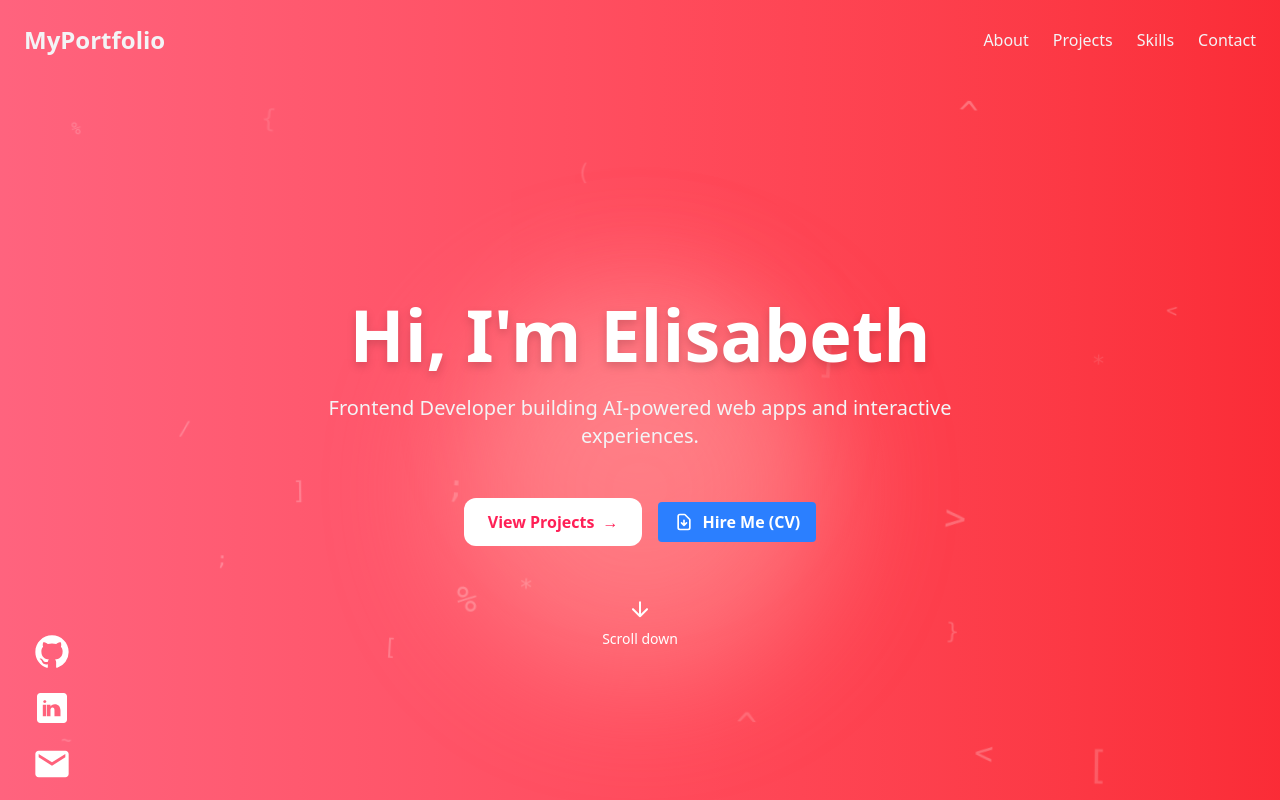
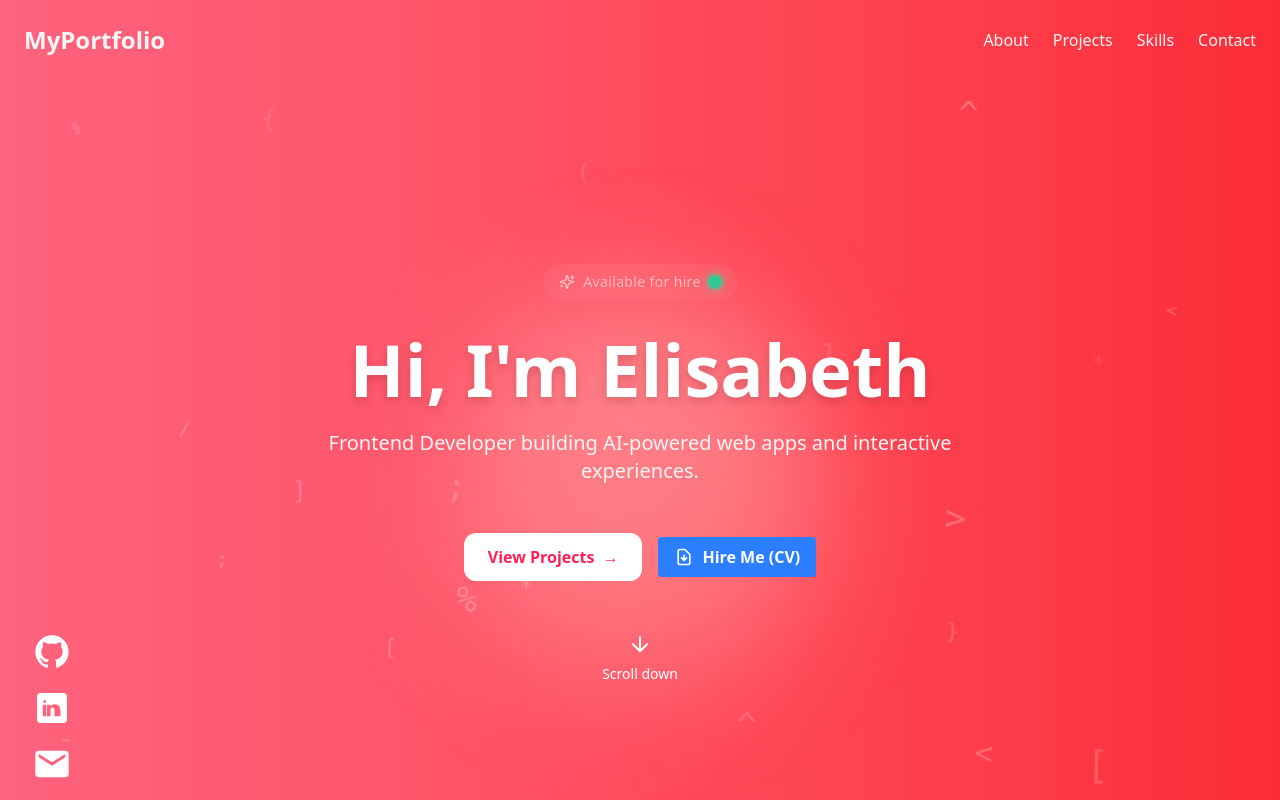
Before and after one commit to elic4vet/ai-portfolio, a React (Vite) app: page / in a window 1280 px wide. Shown: the top 800 px of the page. Built offline with nearby package versions, Linux system fonts and the light colour scheme.

Commit message:
Update Hero.jsx

```diff
--- a/src/components/Hero.jsx
+++ b/src/components/Hero.jsx
@@ -19,16 +19,36 @@ export default function Hero() {
     };
 
     return (
-
-
         <section className="min-h-screen flex flex-col justify-center items-center text-center px-6 relative overflow-hidden">
             <FloatingCodeSymbols />
+            <div className="inline-flex items-center gap-2 px-4 py-2 mb-8 rounded-full
+                bg-white/5 backdrop-blur-xl border border-rose-500/20
+                shadow-[0_0_30px_rgba(244,63,94,0.15)]
+                transition-all duration-700 delay-100
+                hover:border-rose-500/40 hover:shadow-[0_0_40px_rgba(244,63,94,0.25)]
+                hover:scale-105 cursor-default
+                opacity-100 translate-y-0">
+
+                <svg xmlns="http://www.w3.org/2000/svg" width="24" height="24" viewBox="0 0 24 24"
+                    fill="none" stroke="currentColor" strokeWidth="2" strokeLinecap="round" strokeLinejoin="round"
+                    className="lucide lucide-sparkles w-4 h-4 text-rose-200 animate-pulse" aria-hidden="true">
+                    <path d="M9.937 15.5A2 2 0 0 0 8.5 14.063l-6.135-1.582a.5.5 0 0 1 0-.962L8.5 9.936A2 2 0 0 0 9.937 8.5l1.582-6.135a.5.5 0 0 1 .963 0L14.063 8.5A2 2 0 0 0 15.5 9.937l6.135 1.581a.5.5 0 0 1 0 .964L15.5 14.063a2 2 0 0 0-1.437 1.437l-1.582 6.135a.5.5 0 0 1-.963 0z"></path>
+                    <path d="M20 3v4"></path><path d="M22 5h-4"></path>
+                    <path d="M4 17v2"></path><path d="M5 18H3"></path>
+                </svg>
+
+                <span className="text-sm font-medium text-rose-200/90 tracking-wide">Available for hire</span>
+                <span className="relative flex w-3 h-3">
+                    <span className="animate-ping absolute inline-flex h-full w-full rounded-full bg-emerald-400 opacity-75"></span>
+                    <span className="relative inline-flex rounded-full w-3 h-3 bg-emerald-400 shadow-[0_0_8px_2px_rgba(52,211,153,0.8)]"></span>
+                </span>
+            </div>
+
             <div className="absolute inset-0 overflow-hidden pointer-events-none">
                 <div className="absolute top-1/4 left-1/2 -translate-x-1/2 w-64 h-64 bg-rose-300 rounded-full opacity-20 blur-3xl animate-pulse"></div>
                 <div className="absolute bottom-1/4 left-1/2 -translate-x-1/2 w-96 h-96 bg-red-300 rounded-full opacity-20 blur-3xl animate-pulse" style={{ animationDelay: '1s' }}></div>
             </div>
 
-            {/* Content */}
             <div className="relative z-10 space-y-6">
                 <h1 className="text-5xl md:text-7xl font-bold text-white drop-shadow-lg animate-fade-in">
                     Hi, I'm Elisabeth
@@ -36,7 +56,6 @@ export default function Hero() {
                 <p className="mt-4 text-lg md:text-xl text-gray-100 max-w-2xl animate-fade-in-up">
                     Frontend Developer building AI-powered web apps and interactive experiences.
                 </p>
-                {/* Buttons */}
                 <div className="flex flex-col sm:flex-row gap-4 justify-center items-center mt-12">
                     <a
                         href="#projects"
@@ -49,7 +68,7 @@ export default function Hero() {
                     <button
                         onClick={handleDownloadCV}
                         disabled={isDownloading}
-                        className="px-8 py-4 bg-rose-500 text-white font-semibold rounded-xl hover:bg-rose-700 hover: transition-all duration-300 transform hover:scale-105 disabled:opacity-50 disabled:cursor-not-allowed appearance-none important"
+                        className="px-8 py-4 bg-rose-500 text-white font-semibold rounded-xl hover:bg-rose-700 transition-all duration-300 transform hover:scale-105 disabled:opacity-50 disabled:cursor-not-allowed appearance-none"
                     >
                         {isDownloading ? (
                             <span className="flex items-center gap-2">
@@ -69,7 +88,6 @@ export default function Hero() {
                         )}
                     </button>
                 </div>
-                {/* Scroll indicator */}
                 <div className="mt-16 animate-bounce">
                     <svg
                         xmlns="http://www.w3.org/2000/svg"
@@ -83,7 +101,7 @@ export default function Hero() {
                     >
                         <path d="M12 5v14M19 12l-7 7-7-7" />
                     </svg>
-                    <p className="text-white text-sm mt-2"> <a href="#about" className="text-white hover:underline">Scroll down </a></p>
+                    <p className="text-white text-sm mt-2"><a href="#about" className="text-white hover:underline">Scroll down</a></p>
                 </div>
             </div>
 
@@ -117,6 +135,15 @@ export default function Hero() {
                 .animate-fade-in-up {
                     animation: fade-in-up 1s ease-out 0.3s backwards;
                 }
+
+                @keyframes ping-slow {
+                    0%, 100% { transform: scale(1); opacity: 1; }
+                    50% { transform: scale(1.8); opacity: 0.3; }
+                }
+
+                .animate-ping-slow {
+                    animation: ping-slow 2s ease-in-out infinite;
+                }
             `}</style>
         </section>
     );
```
